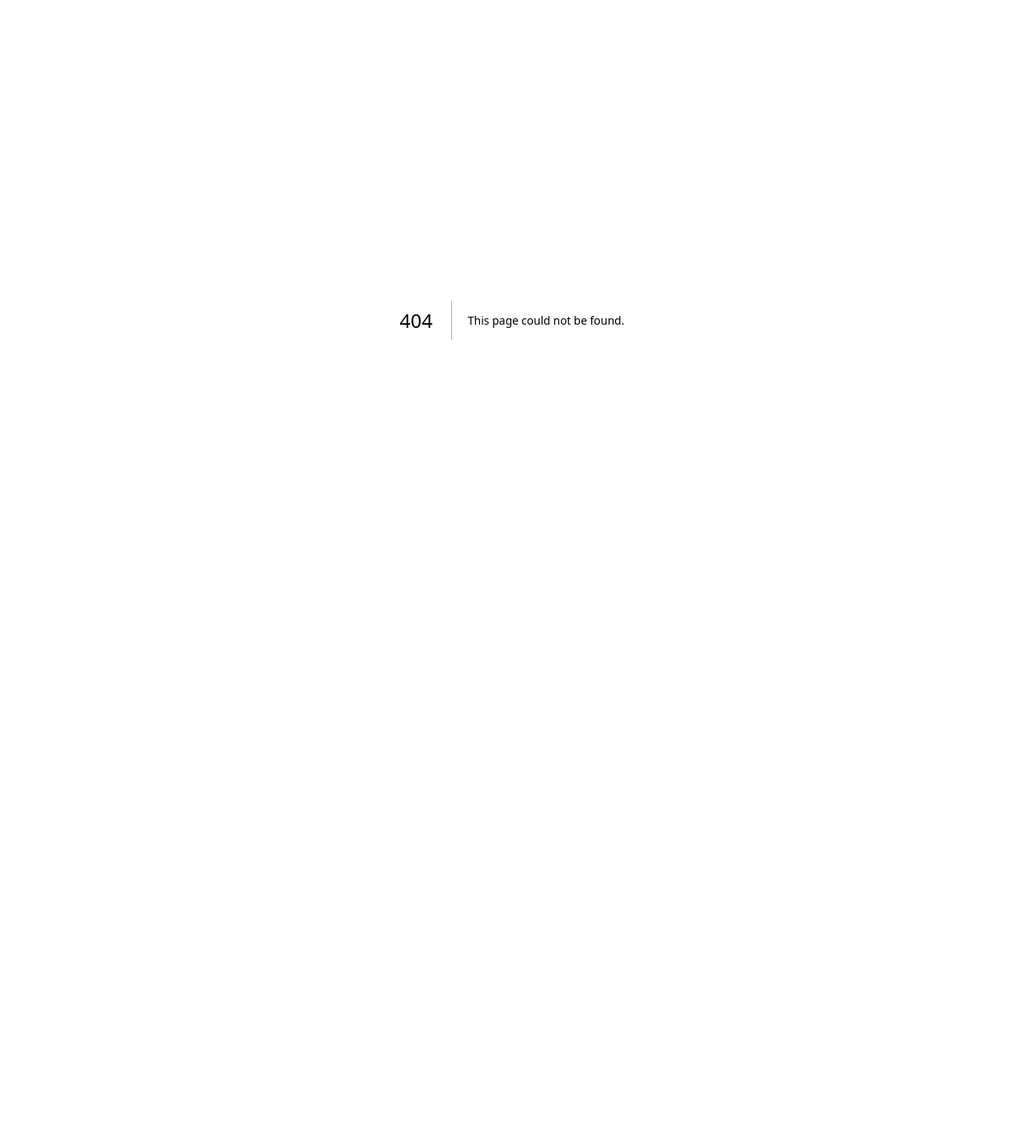
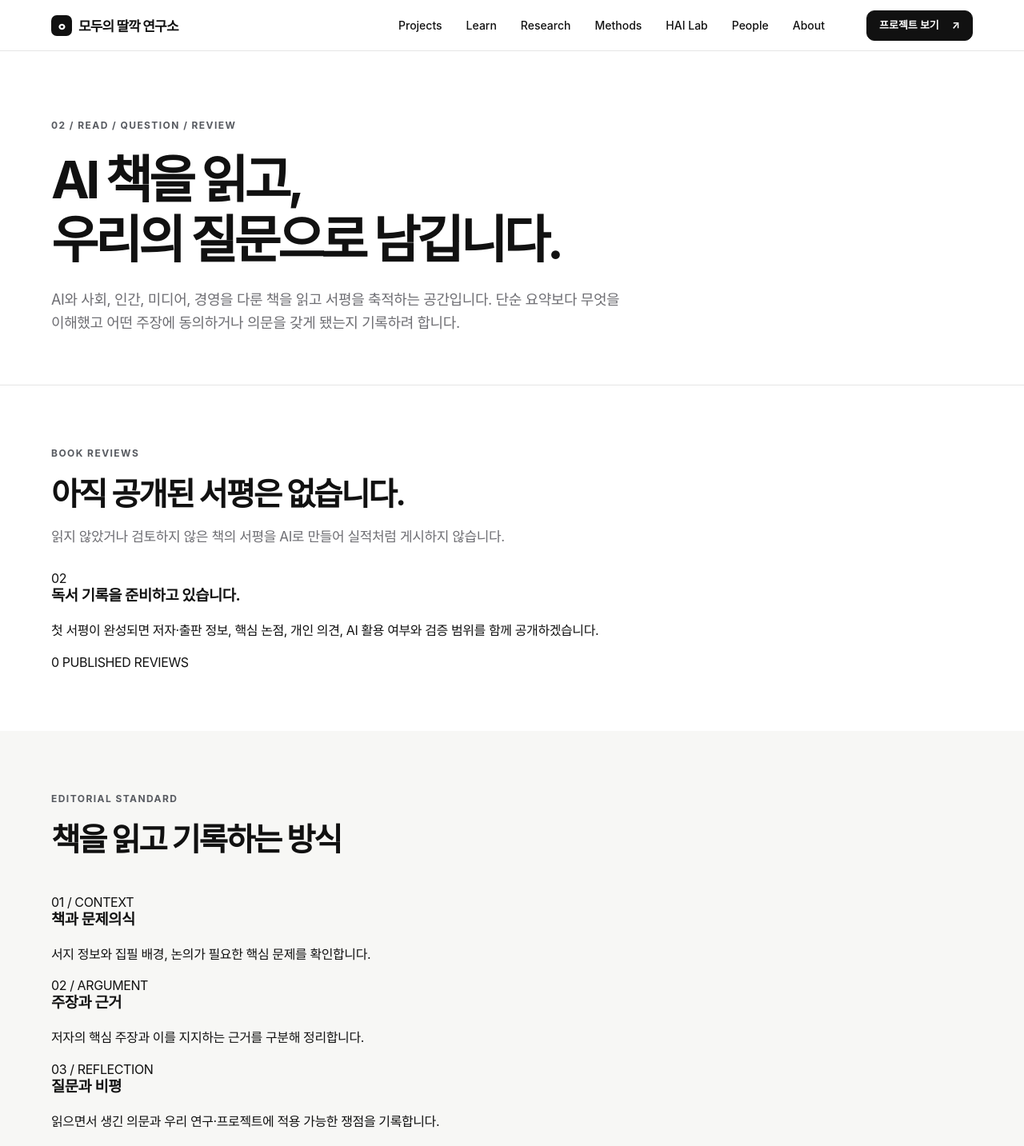
Before and after one commit to Jxny0ung/ddalkak-lab-hai, a Next.js app: page /reading in a window 1280 px wide. Before the commit this address had no page. Shown: the top 1433 px of the page at 80% size. Before the commit the page ends 800 px from the top, so only its background shows below. Built offline with nearby package versions, Linux system fonts and the light colour scheme.

Commit message:
feat(reading): launch empty-state AI book-review archive with editorial standards

```diff
--- /dev/null
+++ b/src/app/reading/page.tsx
@@ -0,0 +1,50 @@
+import type { Metadata } from "next";
+import Link from "next/link";
+import { SiteHeader } from "@/components/site-header";
+import { SiteFooter } from "@/components/site-footer";
+
+export const metadata: Metadata = {
+  title: "Reading Notes | AI 독서와 서평",
+  description: "AI와 사회, 기술과 인간의 관계에 관한 책을 읽고 서평을 쌓아가는 독서 아카이브",
+  alternates: { canonical: "/reading" },
+};
+
+export default function ReadingPage() {
+  return (
+    <>
+      <SiteHeader />
+      <main className="sl-main sl-interior" id="main-content">
+        <section className="sl-page-top pg-heading pg-heading--compact">
+          <div className="sl-container">
+            <span className="sl-kicker">02 / READ / QUESTION / REVIEW</span>
+            <h1>AI 책을 읽고,<br />우리의 질문으로 남깁니다.</h1>
+            <p>AI와 사회, 인간, 미디어, 경영을 다룬 책을 읽고 서평을 축적하는 공간입니다. 단순 요약보다 무엇을 이해했고 어떤 주장에 동의하거나 의문을 갖게 됐는지 기록하려 합니다.</p>
+          </div>
+        </section>
+        <section className="sl-section">
+          <div className="sl-container">
+            <div className="sl-section-head"><div><span className="sl-kicker">BOOK REVIEWS</span><h2>아직 공개된 서평은 없습니다.</h2><p>읽지 않았거나 검토하지 않은 책의 서평을 AI로 만들어 실적처럼 게시하지 않습니다.</p></div></div>
+            <div className="pg-empty" role="status">
+              <div className="pg-empty__icon" aria-hidden="true">02</div>
+              <div><h3>독서 기록을 준비하고 있습니다.</h3><p>첫 서평이 완성되면 저자·출판 정보, 핵심 논점, 개인 의견, AI 활용 여부와 검증 범위를 함께 공개하겠습니다.</p></div>
+              <span>0 PUBLISHED REVIEWS</span>
+            </div>
+          </div>
+        </section>
+        <section className="sl-section sl-section-soft">
+          <div className="sl-container">
+            <div className="sl-section-head"><div><span className="sl-kicker">EDITORIAL STANDARD</span><h2>책을 읽고 기록하는 방식</h2></div></div>
+            <div className="pg-record-grid">
+              <article className="pg-record"><span>01 / CONTEXT</span><h3>책과 문제의식</h3><p>서지 정보와 집필 배경, 논의가 필요한 핵심 문제를 확인합니다.</p></article>
+              <article className="pg-record"><span>02 / ARGUMENT</span><h3>주장과 근거</h3><p>저자의 핵심 주장과 이를 지지하는 근거를 구분해 정리합니다.</p></article>
+              <article className="pg-record"><span>03 / REFLECTION</span><h3>질문과 비평</h3><p>읽으면서 생긴 의문과 우리 연구·프로젝트에 적용 가능한 쟁점을 기록합니다.</p></article>
+              <article className="pg-record"><span>04 / AI DISCLOSURE</span><h3>AI 사용 과정</h3><p>AI가 초안, 자료 탐색, 교정 중 어떤 부분을 보조했는지 공개 가능한 범위에서 표시합니다.</p></article>
+            </div>
+            <div className="sl-actions pg-actions-bottom"><Link className="sl-btn sl-btn-dark" href="/work">연구소 활동 보기 ↗</Link><Link className="sl-btn sl-btn-outline" href="/prompts">프롬프트 공개 원칙 확인</Link></div>
+          </div>
+        </section>
+      </main>
+      <SiteFooter />
+    </>
+  );
+}
```
